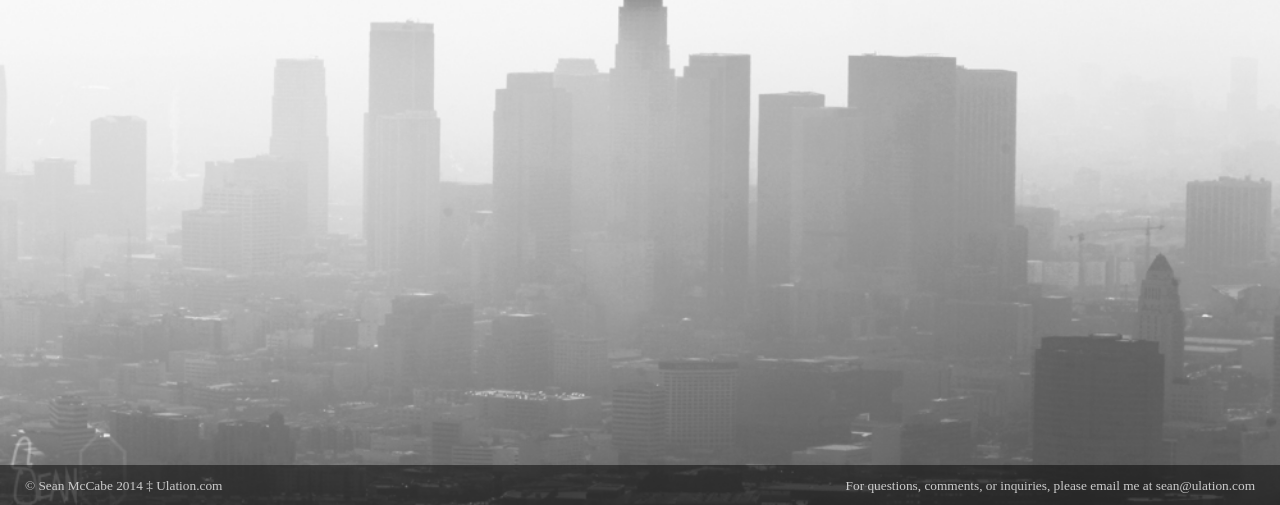
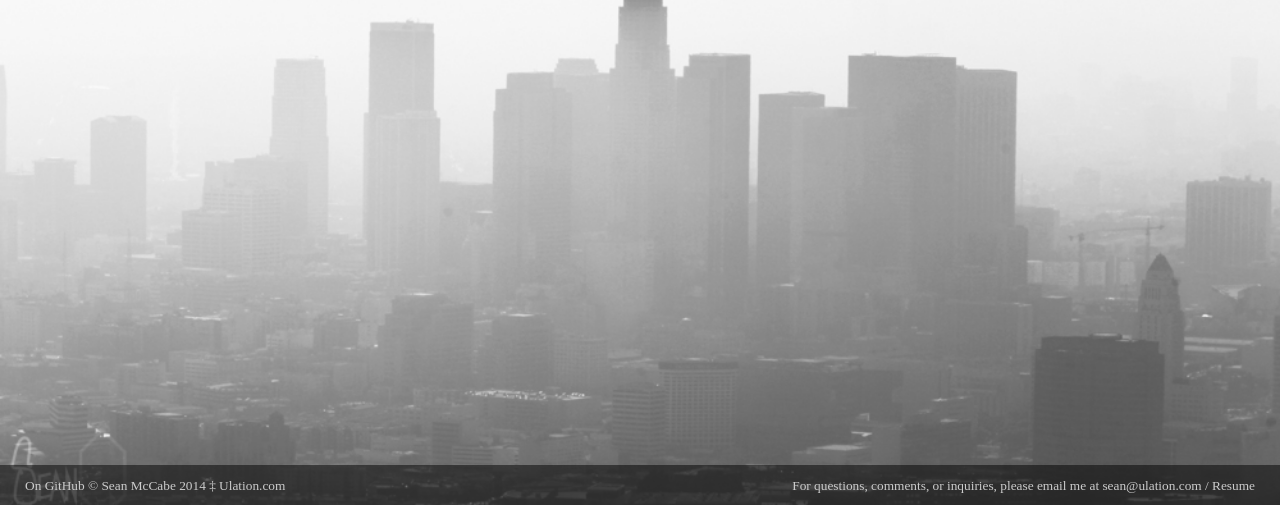
Before and after one commit to SeanLeftBelow/dotcom, a plain HTML site: page index.html in a window 1280 px wide. Shown: the part 295-800 px from the top of the page. Drawn offline with Linux system fonts and the light colour scheme; a script that the page names is missing; a web font is replaced by a local one.

Commit message:
Finished Draft v1

```diff
--- a/index.html
+++ b/index.html
@@ -35,8 +35,8 @@
   </header>
 <div id="footer">
   <footer>
-    <p class="left">&copy; Sean McCabe 2014 &#8225; Ulation.com</p>
-    <p class="right">For questions, comments, or inquiries, please email me at sean&#64;ulation.com</p>
+    <p class="left">On <a href="https://github.com/ulation/dotcom/">GitHub</a> &copy; Sean McCabe 2014 &#8225; Ulation.com</p>
+    <p class="right">For questions, comments, or inquiries, please email me at sean&#64;ulation.com / <a href="http://ulation.com/resume/">Resume</a></p>
   </footer>
 </div>
 </body>
```
